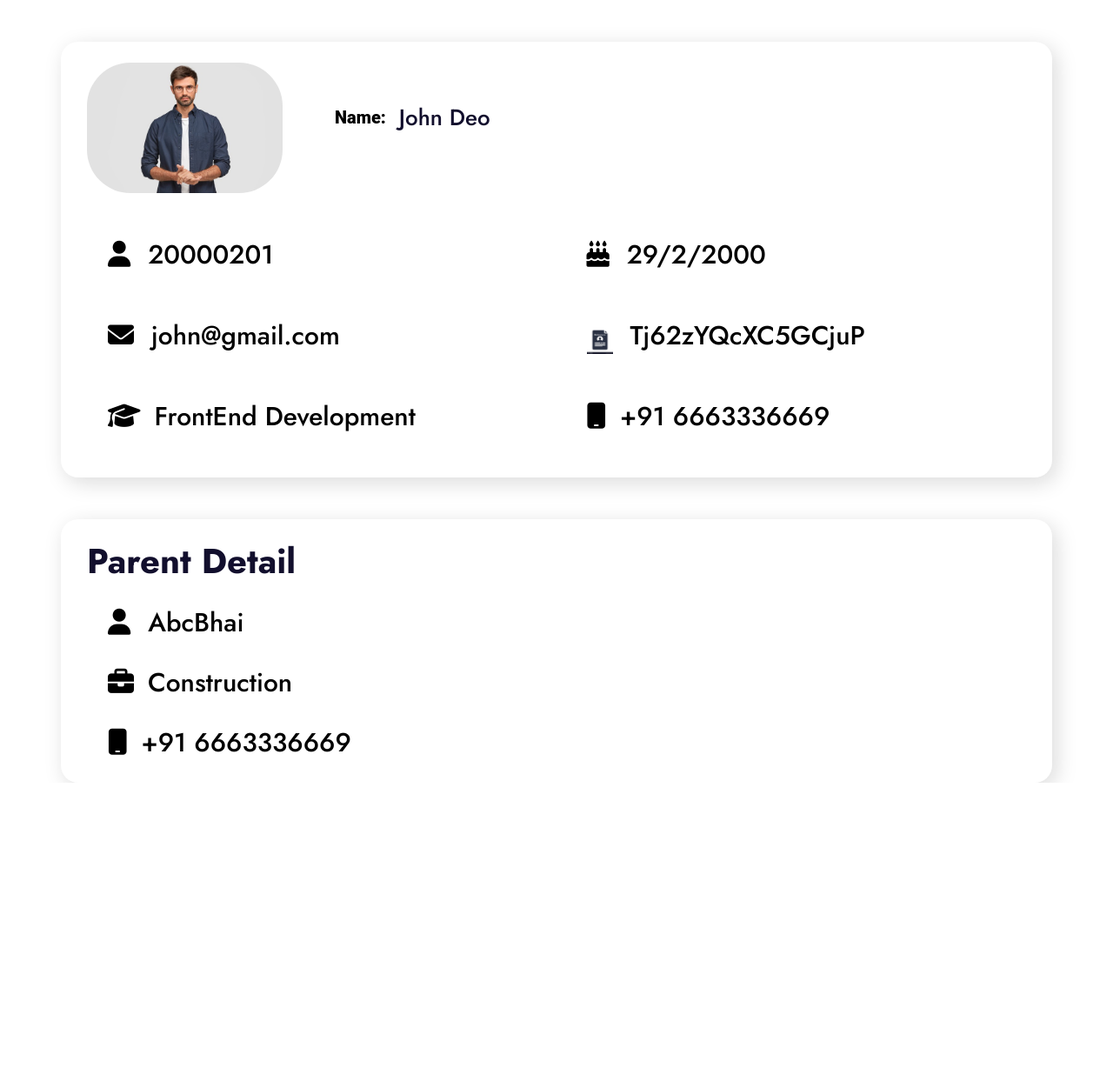
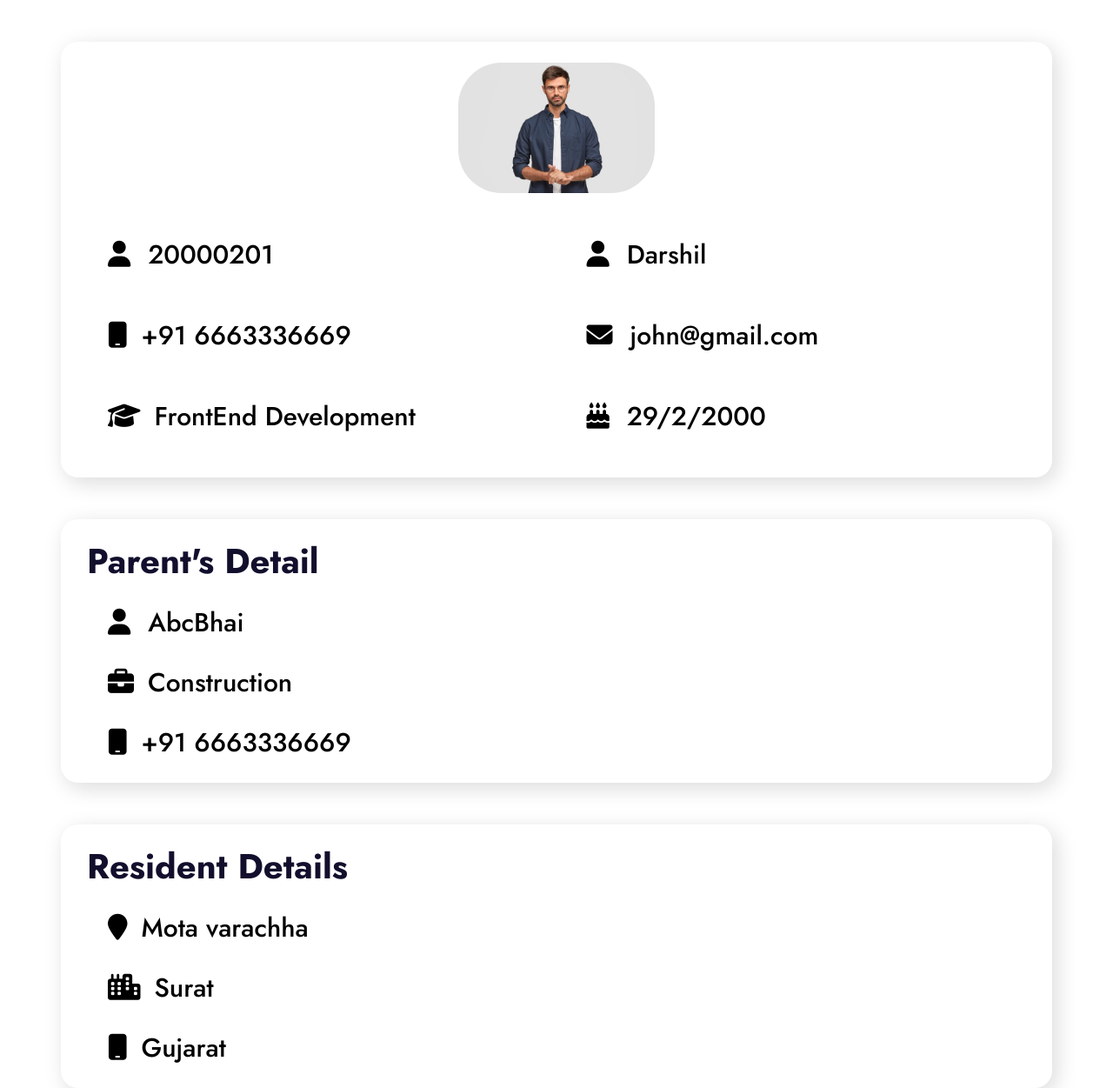
Before and after one commit to darshil152/decode-web-admin, a React (Create React App) app: page /profile in a window 1280 px wide. Shown: the whole page at 87% size. Before the commit the page ends 900 px from the top, so only its background shows below. Built offline with nearby package versions, Linux system fonts and the light colour scheme.

Commit message:
resident

```diff
--- a/src/Profile.js
+++ b/src/Profile.js
@@ -7,50 +7,51 @@ export default function Profile() {
         <>
             <div className='container mt-5 studentdetail' >
                 <div className='row'>
-                    <div className='col-lg-3 text-center mt-4'>
+                    <div className='col-lg-12 text-center mt-4'>
                         <img src={profilepicture} className="profilepicture" />
                     </div>
-                    <div className='col-lg-9 mt-lg-5  mt-sm-3 text-sm-center text-md-center text-lg-left'>
-                        <div className='User mt-4'>
-                            <lable className="lables">Name:</lable><h6 className='username'>John Deo</h6>
-                        </div>
-                    </div>
+
                 </div>
                 <div className='row ml-4'>
                     <div className='col-lg-6'>
-                        <div className='mt-lg-5 mt-sm-4'>
+                        <div className='mt-lg-5 mt-4'>
                             <i class="fa fa-user" aria-hidden="true"></i> <span className='ml-3 spans'>20000201</span>
                         </div>
-                        <div className='mt-lg-5 mt-sm-4'>
-                            <i class="fa fa-envelope" aria-hidden="true"></i> <span className='ml-3 spans'>john@gmail.com</span>
+                        <div className='mt-lg-5  mt-4 mb-sm-4'>
+                            <i class="fa fa-mobile" aria-hidden="true"></i><span className='ml-3 spans'>+91 6663336669</span>
                         </div>
-
-                        <div className='mt-lg-5 mb-lg-5 mt-sm-4'>
+                        <div className='mt-lg-5 mb-lg-5 mt-4'>
                             <i class='fas fa-graduation-cap'></i>
                             <span className='ml-3 spans'>FrontEnd Development</span>
                         </div>
                     </div>
+
                     <div className='col-lg-6 '>
-                        <div className='mt-lg-5 mt-sm-4 '>
+                        <div className='mt-lg-5 mt-4'>
+                            <i class="fa fa-user" aria-hidden="true"></i> <span className='ml-3 spans'>Darshil</span>
+                        </div>
+                        <div className='mt-lg-5 mt-4'>
+                            <i class="fa fa-envelope" aria-hidden="true"></i> <span className='ml-3 spans'>john@gmail.com</span>
+                        </div>
+                        <div className='mt-lg-5 mt-4 '>
                             <i class="fa fa-birthday-cake" aria-hidden="true"></i> <span className='ml-3 spans'>29/2/2000</span>
                         </div>
-                        <div className='mt-lg-5 mt-sm-4 '>
-                            <img src={reference} className="reference" /> <span className='ml-3 spans'>Tj62zYQcXC5GCjuP</span>
-                        </div>
-                        <div className='mt-lg-5  mt-sm-4 mb-sm-4'>
-                            <i class="fa fa-mobile" aria-hidden="true"></i><span className='ml-3 spans'>+91 6663336669</span>
-                        </div>
+                        {/* <div className='mt-lg-5 mt-4 '>
+                            <i class="fa fa-link" aria-hidden="true"></i> <span className='ml-3 spans'>Tj62zYQcXC5GCjuP</span>
+                        </div> */}
+
                     </div>
                 </div>
                 <div>
                 </div>
             </div>
+
             <div className='container mt-5 parentdetails '>
                 <div className='container'>
                     <div className='row'>
                         <div className='col-lg-6'>
                             <div className='mt-4'>
-                                <h1>Parent Detail</h1>
+                                <h1>Parent's Detail</h1>
                             </div>
                             <div className='mt-lg-4 mt-sm-4 ml-lg-4'>
                                 <i class="fa fa-user" aria-hidden="true"></i> <span className='ml-3 spans'>AbcBhai</span>
@@ -65,59 +66,27 @@ export default function Profile() {
                     </div>
                 </div>
             </div>
+            <div className='container mt-5 residentalDetail '>
+                <div className='container'>
+                    <div className='row'>
+                        <div className='col-lg-6'>
+                            <div className='mt-4'>
+                                <h1>Resident Details</h1>
+                            </div>
+                            <div className='mt-lg-4 mt-sm-4 ml-lg-4'>
+                                <i class="fa fa-map-marker" aria-hidden="true"></i>
+                                <span className='ml-3 spans'>Mota varachha</span>
+                            </div>
+                            <div className='mt-lg-4 mt-sm-4 ml-lg-4'>
+                                <i class="fa-sharp fa-solid fa-city"></i><span className='ml-3 spans'>Surat</span>
+                            </div>
+                            <div className='mt-lg-4 mt-sm-4 ml-lg-4 mb-sm-4'>
+                                <i class="fa fa-mobile" aria-hidden="true"></i><span className='ml-3 spans'>Gujarat</span>
+                            </div>
+                        </div>
+                    </div>
+                </div>
+            </div>
         </>
-
-
     )
 }
-{/* <div className='container mt-5'>
-    <div className='row'>
-        <div class="col-sm">
-        </div>
-        <div class="col-sm">
-            <h1 className='profile'>Profile</h1>
-        </div>
-        <div class="col-sm">
-        </div>
-    </div>
-    <div className='row'>
-        <div className='col-sm-12'>
-            <h5 className='profilename mt-3'>I'm a Web Developer</h5>
-        </div>
-    </div>
-    <div className='row mt-3'>
-        <div className='col-sm-12 mainprofile'>
-
-        </div>
-    </div>
-
-    <div className='row '>
-        <div className='col-sm-12 '>
-            <h1 className='aboutheading'>About me</h1>
-
-            <p className='container'>I am creative graphic designer.
-                I am an expert in the Adobe Creative Suit and have worked with a varied myriad of clients.
-                Connecting your ideas to customer perception & all the digital dots in between...</p>
-
-        </div>
-        <div className='col-sm-12 mt-3' style={{ textAlign: 'left' }}>
-            <h1 className='Details'>Details:-</h1>
-            <div className='row' mt-5>
-                <div className='col-lg-6'>
-                    <label className='lables'>Enrollment No:</label>  <span><h3 className='userdetails'>2000001</h3></span>
-                    <label className='lables'>Name:</label>    <h3 className='userdetails'>User</h3>
-                    <label className='lables'>Dob:</label>     <h3 className='userdetails'>06/12/2000</h3>
-                    <label className='lables'>Course:</label>  <h3 className='userdetails'>Frontend Development</h3>
-                    <label className='lables'>Status:</label>  <h3 className='userdetails'> Active</h3>
-                    <label className='lables'>Contact:</label>  <h3 className='userdetails'>9996663332</h3>
-
-                </div>
-                <div className='col-lg-6'>
-                    <label className='lables'>Father's Name:</label>  <h3 className='userdetails'> xyzbhai</h3>
-                    <label className='lables'>Father's No:</label>  <h3 className='userdetails'>9996663332</h3>
-                    <label className='lables'>Reference Id:</label>  <h3 className='userdetails'>9996663332</h3>
-                </div>
-            </div>
-        </div>
-    </div>
-</div> */}
--- a/src/css/admincss/style.css
+++ b/src/css/admincss/style.css
@@ -149,6 +149,12 @@ i.fas.fa-graduation-cap {
     font-size: 30px;
 }
 
+i.fa.fa-link {
+    color: black;
+    content: "\f0e0";
+    font-size: 30px;
+}
+
 i.fas.fa-briefcase {
     color: black;
     content: "\f0e0";
@@ -173,7 +179,20 @@ span.spans {
     border-radius: 20px;
 }
 
-img.reference {
-    width: 30px;
-    height: 30px;
+.container.mt-5.residentalDetail {
+    background: #FFFFFF;
+    box-shadow: 5px 6px 25px rgb(15 15 15 / 15%);
+    border-radius: 20px;
 }
+
+i.fa-sharp.fa-solid.fa-city {
+    color: black;
+    content: "\f0e0";
+    font-size: 30px;
+}
+
+i.fa.fa-map-marker {
+    color: black;
+    content: "\f0e0";
+    font-size: 30px;
+}
```
